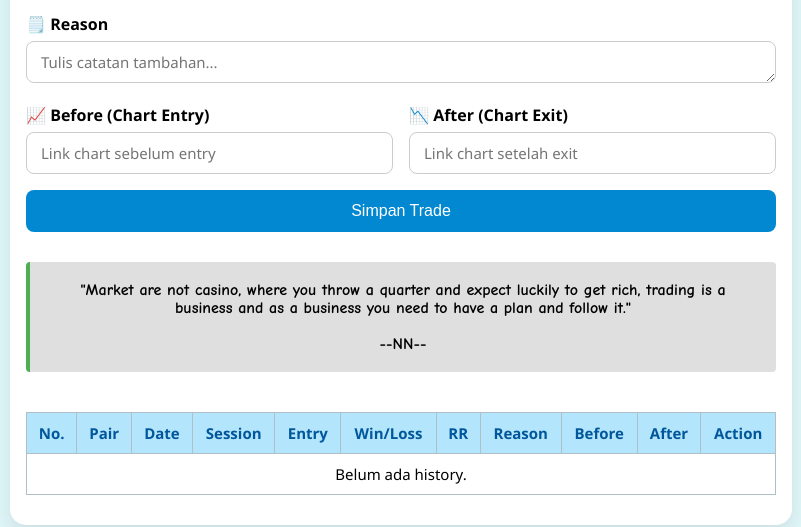
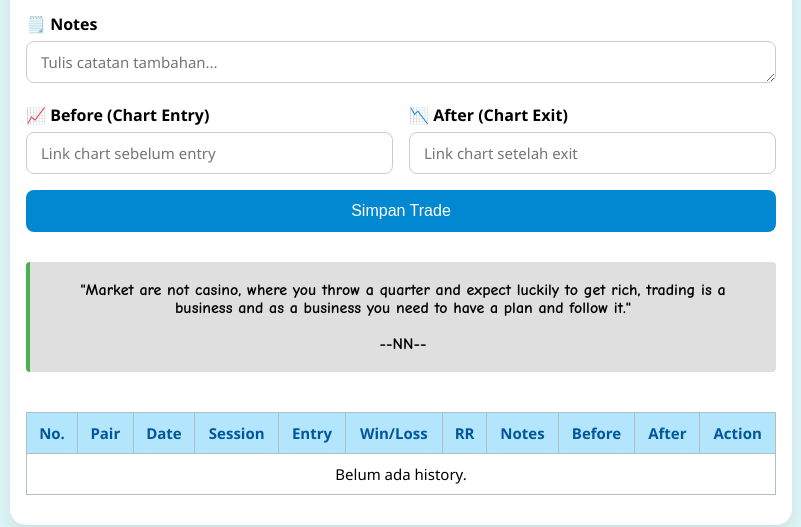
Before and after one commit to pixumi/jurnal-trading-request, a website: page index.html in a window 1280 px wide. Shown: the part 797-1324 px from the top of the page, 239-1040 px from the left. Drawn offline with Linux system fonts and the light colour scheme.

Commit message:
Update index.html

```diff
--- a/index.html
+++ b/index.html
@@ -135,7 +135,7 @@
         </div>
       </div>
       <div>
-        <label for="note">🗒️ Reason</label>
+        <label for="note">🗒️ Notes</label>
         <textarea id="note" name="note" rows="1" placeholder="Tulis catatan tambahan..."></textarea>
       </div>
 
@@ -173,7 +173,7 @@
             <th>Entry</th>
             <th>Win/Loss</th>
             <th>RR</th>
-            <th>Reason</th>
+            <th>Notes</th>
             <th>Before</th>
             <th>After</th>
             <th>Action</th>
```
